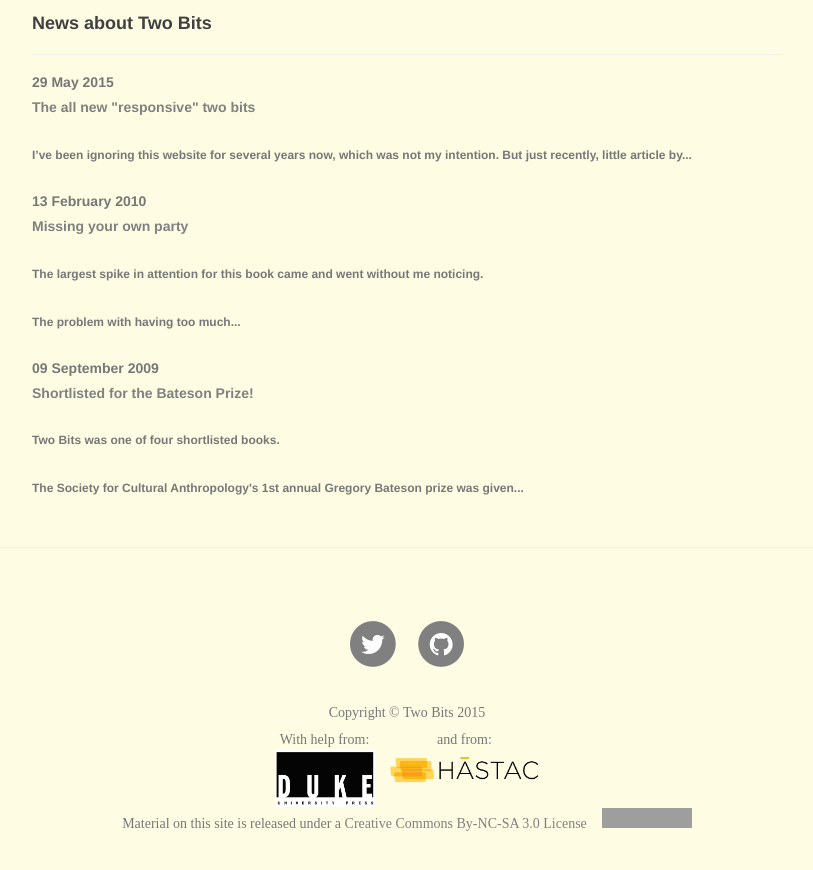
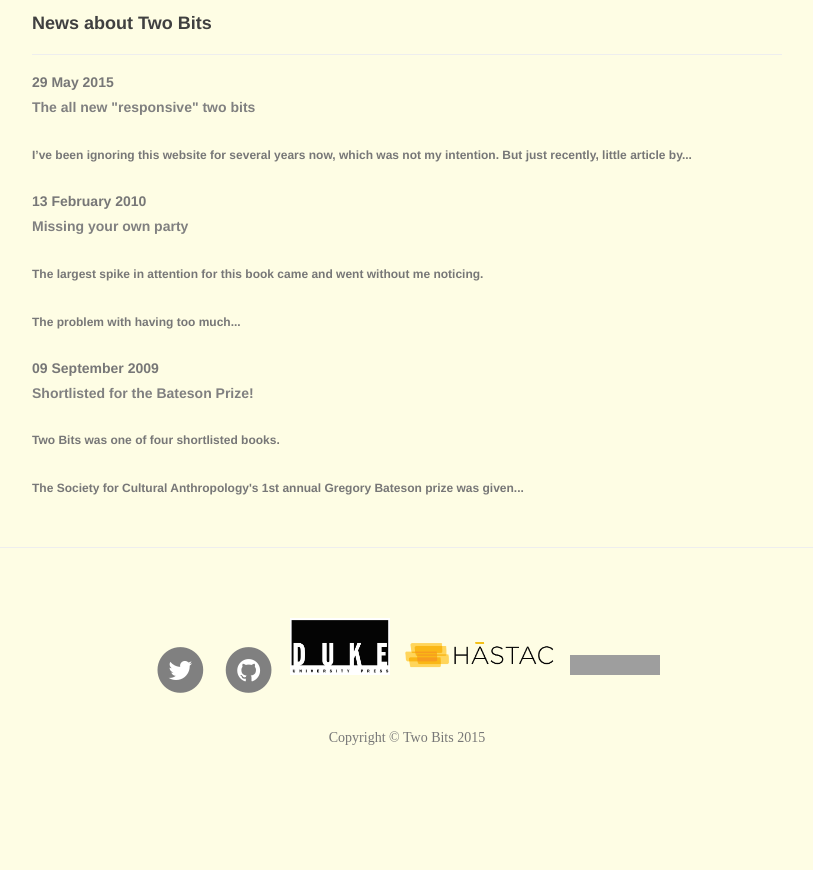
Before and after one commit to ckelty/twobits.net, a Jekyll site: the page built from index.html, in a window 1280 px wide and 900 px high, scrolled down 672 px. Shown: the top 870 px of the window, without its empty margins (233-1046 px from the left). Built offline with Jekyll 4.4.1, drawn with Linux system fonts in a browser that asks for light colours; nearby versions of some CDN libraries; some web fonts are replaced; after the commit the page ends 1485 px from its top, so only the background shows below that; grey boxes are pictures that could not be loaded.

Commit message:
fix footer

```diff
--- a/_config.yml
+++ b/_config.yml
@@ -17,4 +17,4 @@
 paginate: 100
 paginate_path: "/blog/page:num"
 exclude: ["less","node_modules","Gruntfile.js","package.json","README.md"]
-destination: "/var/www/twobits.net"
+#destination: "/var/www/twobits.net"
--- a/_includes/footer.html
+++ b/_includes/footer.html
@@ -8,8 +8,8 @@
                     <li>
                         <a href="https://twitter.com/{{ site.twitter_username }}">
                             <span class="fa-stack fa-lg">
-                                <i class="fa fa-circle fa-stack-2x"></i>
-                                <i class="fa fa-twitter fa-stack-1x fa-inverse"></i>
+                              <i class="fa fa-circle fa-stack-2x"></i>
+                              <i class="fa fa-twitter fa-stack-1x fa-inverse"></i>
                             </span>
                         </a>
                     </li>
@@ -34,15 +34,13 @@
                         </a>
                     </li>
                     {% endif %}
+	<li><a href="https://www.dukeupress.edu/Two-Bits/index-viewby=title.html"><img src="{{ '/img/duke-up.jpg' | prepend: site.baseurl }}" width=100px /></a></li>
+
+	<li><a href="http://www.hastac.org/node/1455"><img src="{{ '/img/HASTAC1.png' | prepend: site.baseurl }}" width=150px /></a> </li>
+
+	<li><a rel="license" href="http://creativecommons.org/licenses/by-nc-sa/3.0/us/"><img alt="Creative Commons License" style="border-width:0" src="http://i.creativecommons.org/l/by-nc-sa/3.0/us/88x31.png" /></a>  </li>
 				<p class="copyright text-muted">Copyright &copy; {{ site.title }} {{ site.time | date: '%Y' }}</p>
-
-	<li class="copyright text-muted">With help from: <a href="https://www.dukeupress.edu/Two-Bits/index-viewby=title.html"><img src="{{ '/img/duke-up.jpg' | prepend: site.baseurl }}" width=100px /></a></li>
-
-	<li class="copyright text-muted"> and from:  <a href="http://www.hastac.org/node/1455"><img src="{{ '/img/HASTAC1.png' | prepend: site.baseurl }}" width=150px /></a> </li>
-
-	<li p class="copyright text-muted">  Material on this site is released under a <a rel="license" href="http://creativecommons.org/licenses/by-nc-sa/3.0/us/">Creative Commons By-NC-SA 3.0 License </li>
-	<li class="copyright text-muted"><img alt="Creative Commons License" style="border-width:0" src="http://i.creativecommons.org/l/by-nc-sa/3.0/us/88x31.png" /></a>  </li>
-                </ul>
+</ul>
             </div>
 	</div>
     </div>
```
Also changed, not shown: 2 other files.
